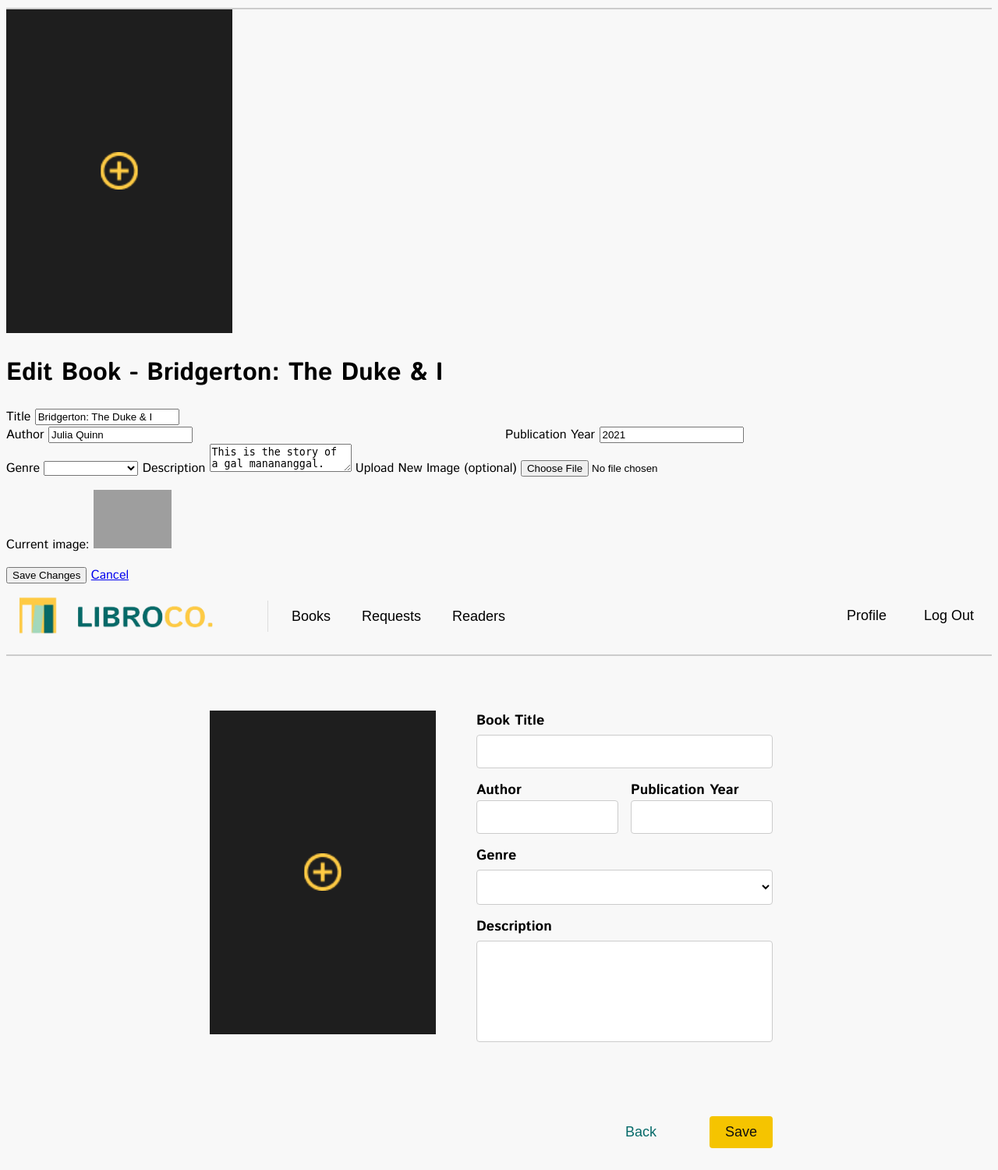
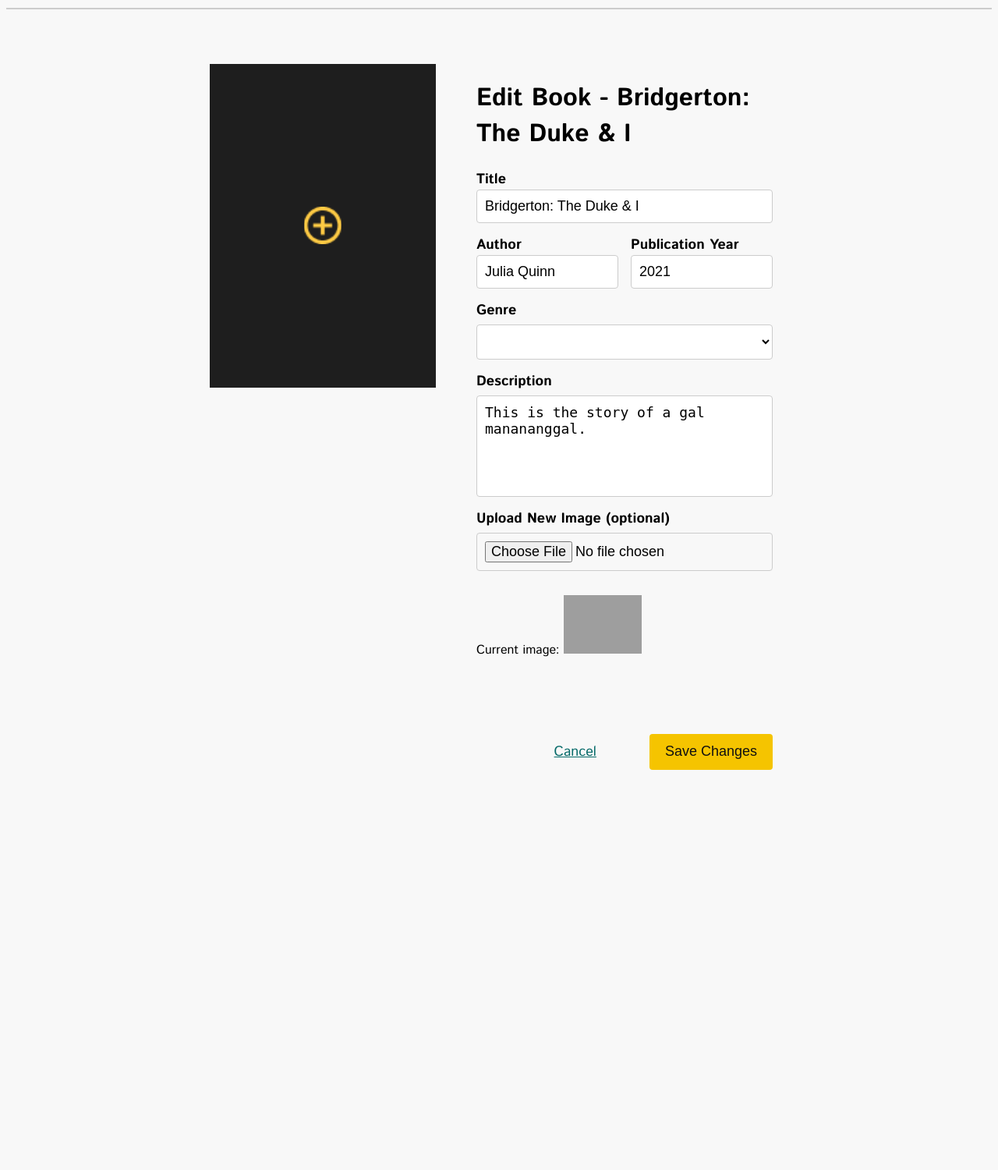
Before and after one commit to danaiaxx/LibroCo, a Flask app: page /book/edit/10 in a window 1280 px wide. Shown: the part 88-1588 px from the top of the page at 78% size. After the commit the page ends 1075 px from the top, so only its background shows below. Run offline with Flask 3, Linux system fonts and the light colour scheme; data comes from the database, SQL or seed files in the repository; grey boxes are pictures that could not be loaded.

Commit message:
edited editbook.css

```diff
--- a/LibroCoWeb/templates/edit_book.html
+++ b/LibroCoWeb/templates/edit_book.html
@@ -8,95 +8,6 @@
     <link rel="icon" type="logo/icon" href="static/images/favicon.ico">
     <title>Edit Book | LibroCo.</title>
 </head>
-<body>
-    <nav>
-        <a class="navbar-brand" href="books.html">
-            <img src="static/images/logo.png" width="250" height="50" />
-        </a>
-
-        <div class="separator"></div>
-
-        <div class="navbar-links">
-            <a href="{{ url_for('books') }}" class="activee">Books</a>
-            <a href="{{ url_for('requests') }}">Requests</a>
-            <a href="{{ url_for('readers') }}">Readers</a>
-        </div>
-
-        <div class="navbar-right">
-            <a href="{{ url_for('profile') }}">Profile</a>
-            <a href="{{ url_for('login') }}">Log Out</a>
-        </div>
-    </nav>
-    <div class="divider"></div> <!-- Line divider -->
-
-    <div class="editbook_container">
-        <!-- This div is used to display the image -->
-        <div class="book_image">
-            <div class="overlay_wrapper">
-                <label for="image_upload">
-                    <div class="image_overlay">
-                        <img src="static/images/upload_photo.png" class="upload" />
-                    </div>
-                    <img id="image" src="static/images/blank_image.png">
-
-                </label>
-            </div>
-        </div>
-
-
-        <h1>Edit Book - {{ book['book_title'] }}</h1>
-
-        <form action="{{ url_for('edit_book', book_id=book['book_id']) }}" method="POST" enctype="multipart/form-data">
-            <div class="form-group">
-                <label for="book_title">Title</label>
-                <input type="text" id="book_title" name="book_title" value="{{ book['book_title'] }}" required>
-            </div>
-            <div class="side_by_side">
-                <div>
-                    <label for="author">Author</label>
-                    <input type="text" id="author" name="author" value="{{ book['author'] }}" required>
-                </div>
-                <div>
-                    <label for="publication_year">Publication Year</label>
-                    <input type="number" id="publication_year" name="publication_year" value="{{ book['publication_year'] }}">
-                </div>
-            </div>
-                <label for="genre">Genre</label>
-                <select id="genre" name="genre" value="{{ book['genre'] }}">
-                    <option value=""></option>
-                    <option value="fiction">Fiction</option>
-                    <option value="non-fiction">Non-fiction</option>
-                    <option value="romance">Romance</option>
-                    <option value="science-fantasy">Science/Fantasy</option>
-                    <option value="horror-thriller">Horror/Thriller</option>
-                </select>
-
-                <label for="description">Description</label>
-                <textarea id="description" name="description">{{ book['description'] }}</textarea>
-
-                <label for="image_upload">Upload New Image (optional)</label>
-                <input type="file" id="image_upload" name="image_upload">
-                <p>Current image: <img src="{{ url_for('static', filename=book['image']) }}" alt="Current Image" width="100"></p>
-            </div>
-            <button type="submit" class="btn">Save Changes</button>
-            <a href="{{ url_for('view_book_details', book_id=book['book_id']) }}" class="btn cancel">Cancel</a>
-        </form>
-    </div>
-</body>
-</html>
-
-<!DOCTYPE html>
-<html>
-
-<head>
-    <meta charset="utf-8">
-    <meta name="viewport" content="width=device-width, initial-scale=1">
-    <link rel="stylesheet" type="text/css" href="{{ url_for('static', filename='css/mainstyle.css') }}">
-    <link rel="stylesheet" type="text/css" href="{{ url_for('static', filename='css/addbookStyles.css') }}">
-    <link rel="icon" type="logo/icon" href="static/images/favicon.ico">
-    <title>Add Book | LibroCo.</title>
-</head>
-
 <body>
     <nav>
         <a class="navbar-brand" href="books.html">
@@ -132,24 +43,24 @@
             </div>
         </div>
 
-        <!-- This is your form where book details are entered -->
-        <form class="addbook_form" method="POST" action="/savebook" enctype="multipart/form-data" novalidate>
-            <label for="book_title">Book Title</label>
-            <input type="text" id="book_title" name="book_title">
-
+        <form class="addbook_form" action="{{ url_for('edit_book', book_id=book['book_id']) }}" method="POST" enctype="multipart/form-data">
+            <div class="form-group">
+                <h1>Edit Book - {{ book['book_title'] }}</h1>
+                <label for="book_title">Title</label>
+                <input type="text" id="book_title" name="book_title" value="{{ book['book_title'] }}" required>
+            </div>
             <div class="side_by_side">
                 <div>
                     <label for="author">Author</label>
-                    <input type="text" id="author" name="author">
+                    <input type="text" id="author" name="author" value="{{ book['author'] }}" required>
                 </div>
                 <div>
                     <label for="publication_year">Publication Year</label>
-                    <input type="text" id="publication_year" name="publication_year">
+                    <input type="number" id="publication_year" name="publication_year" value="{{ book['publication_year'] }}">
                 </div>
             </div>
-
                 <label for="genre">Genre</label>
-            <select id="genre" name="genre">
+                <select id="genre" name="genre" value="{{ book['genre'] }}">
                     <option value=""></option>
                     <option value="fiction">Fiction</option>
                     <option value="non-fiction">Non-fiction</option>
@@ -159,20 +70,18 @@
                 </select>
 
                 <label for="description">Description</label>
-            <textarea id="description" name="description" rows="4"></textarea>
+                <textarea id="description" name="description" rows="4">{{ book['description'] }}</textarea>
 
-            <!-- The file input is now inside the form -->
-            <input type="file" name="image_upload" id="image_upload" style="display:none;" onchange="readURL(this)">
+                <label for="image_upload">Upload New Image (optional)</label>
+                <input type="file" id="image_upload" name="image_upload" onchange="readURL(this)">
+                <p>Current image: <img src="{{ url_for('static', filename=book['image']) }}" alt="Current Image" width="100"></p>
 
                 <div class="addbook_button_group">
-                <a href="{{ url_for('books') }}">
-                    <button type="button" class="back_button">Back</button>
-                </a>
-                <button type="submit" class="save_button">Save</button>
+                    <a href="{{ url_for('view_book_details', book_id=book['book_id']) }}" class="back_button">Cancel</a>
+                    <button type="submit" class="save_button">Save Changes</button>
                 </div>
         </form>
     </div>
-
     <script>
         function readURL(input) {
             if (input.files && input.files[0]) {
@@ -185,7 +94,5 @@
             }
         }
     </script>
-
 </body>
-
 </html>
```
Lines whose indentation alone changed are shown as unchanged.
